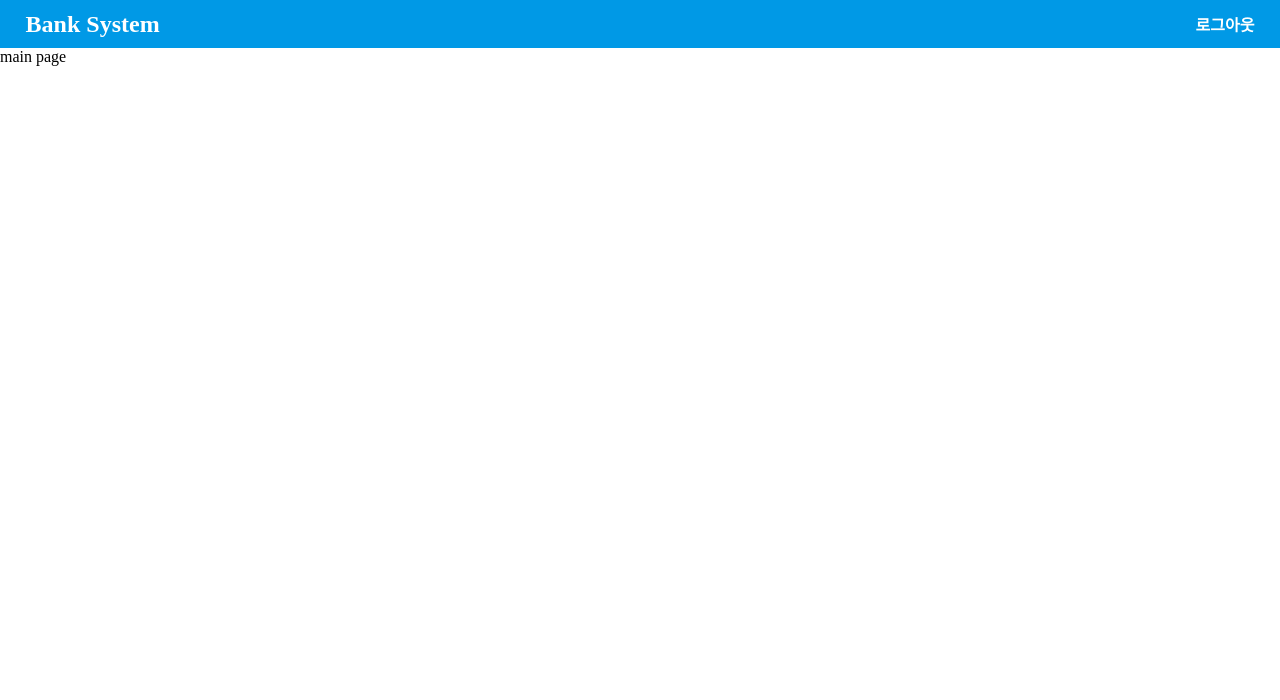
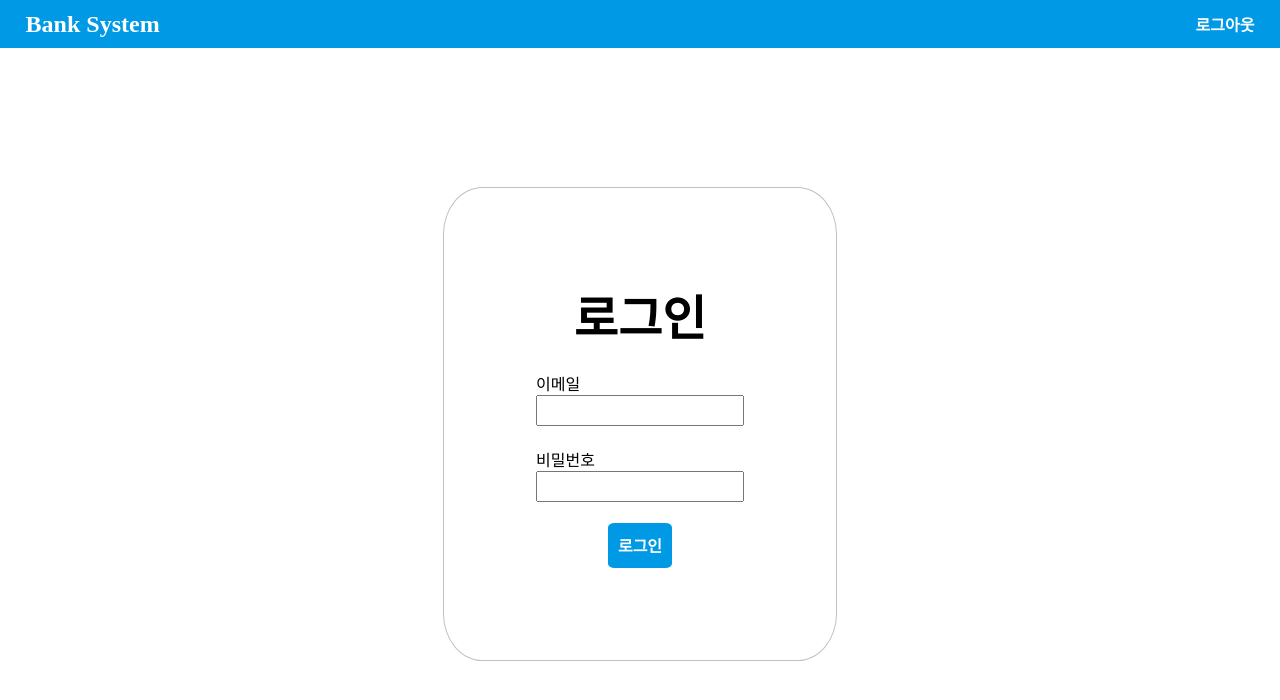
Before and after one commit to yshjft/BankSystemFront, a React (Create React App) app: page / in a window 1280 px wide. Shown: the top 700 px of the page. Built offline with nearby package versions, Linux system fonts and the light colour scheme.

Commit message:
login page 목업

```diff
--- /dev/null
+++ b/src/components/button/StandardButton.jsx
@@ -0,0 +1,14 @@
+import React from 'react'
+import styles from './index.module.scss'
+
+const StandardButton = (props) => {
+  const {content, clickFunc} = props
+
+  return (
+    <button className={styles.button} onClick={clickFunc}>
+      {content}
+    </button>
+  )
+}
+
+export default StandardButton
--- /dev/null
+++ b/src/components/button/index.module.scss
@@ -0,0 +1,9 @@
+.button {
+  padding: 5%;
+  border: none;
+  border-radius: 10%;
+  background-color: #0099e6;
+  font-size: 100%;
+  font-weight: bold;
+  color: white;
+}
--- a/src/components/common/Layout/index.module.scss
+++ b/src/components/common/Layout/index.module.scss
@@ -1,5 +1,4 @@
 .layout {
-  margin-left: 10%;
-  margin-right: 10%;
+  margin: 2% 10%;
   height: 100%;
 }
--- /dev/null
+++ b/src/pages/MainPage/MainContainer/index.jsx
@@ -0,0 +1,16 @@
+import React, {useState} from 'react'
+import Layout from '../../../components/common/Layout'
+import LoginPresenter from '../../../presenters/Auth/LoginPresenter'
+
+const MainContainer = (props) => {
+  const [isLoggedIn, setIsLoggedIn] = useState(false)
+  // 로그인 여부에 따라 화면 변환
+  return (
+    <Layout>
+      {isLoggedIn && <div>메인</div>}
+      {!isLoggedIn && <LoginPresenter />}
+    </Layout>
+  )
+}
+
+export default MainContainer
--- a/src/pages/MainPage/index.jsx
+++ b/src/pages/MainPage/index.jsx
@@ -1,7 +1,8 @@
 import React from 'react'
+import MainContainer from './MainContainer'
 
 const MainPage = (props) => {
-    return <div>main page</div>
+  return <MainContainer />
 }
 
 export default MainPage
--- /dev/null
+++ b/src/presenters/Auth/LoginPresenter.jsx
@@ -0,0 +1,30 @@
+import React from 'react'
+import styles from './index.module.scss'
+import StandardButton from '../../components/button/StandardButton'
+
+const LoginPresenter = () => {
+  function test() {
+    console.log('test')
+  }
+
+  return (
+    <div className={styles.loginArea}>
+      <div className={styles.layout}>
+        <div className={styles.title}>로그인</div>
+        <div className={styles.inputArea}>
+          <div>이메일</div>
+          <input type={'email'} />
+        </div>
+        <div className={styles.inputArea}>
+          <div>비밀번호</div>
+          <input type={'password'} />
+        </div>
+        <div className={styles.buttonArea}>
+          <StandardButton content="로그인" clickFunc={test} />
+        </div>
+      </div>
+    </div>
+  )
+}
+
+export default LoginPresenter
--- /dev/null
+++ b/src/presenters/Auth/index.module.scss
@@ -0,0 +1,31 @@
+.loginArea {
+  display: flex;
+  justify-content: center;
+  align-items: center;
+  height: 100%;
+  width: 100%;
+  .layout {
+    padding: 9%;
+    border: 1px solid silver;
+    border-radius: 10%;
+    .title {
+      margin-bottom: 10%;
+      width: 100%;
+      text-align: center;
+      font-weight: bold;
+      font-size: 300%;
+    }
+    .inputArea {
+      margin-bottom: 10%;
+      width: 100%;
+      input {
+        font-size: 20px;
+        height: 25px;
+        width: 200px;
+      }
+    }
+    .buttonArea {
+      text-align: center;
+    }
+  }
+}
```
